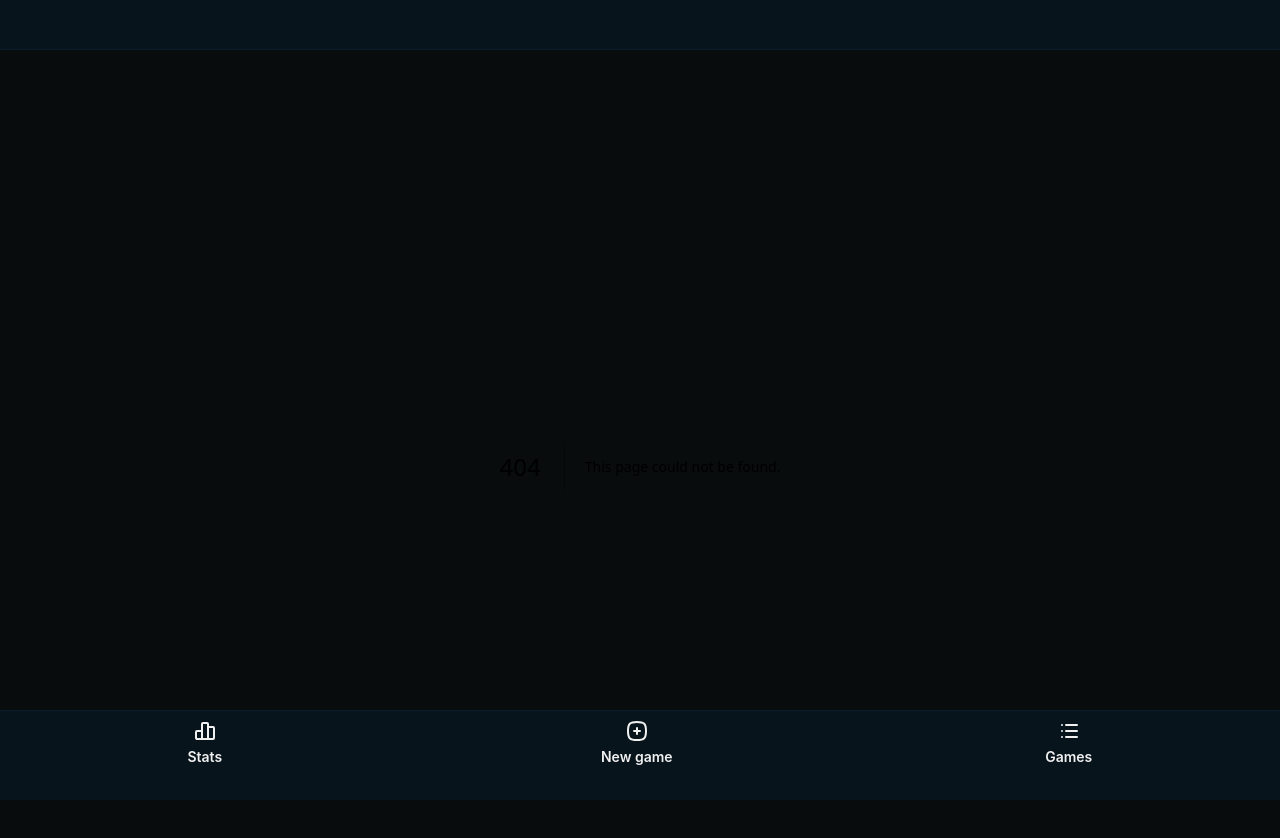
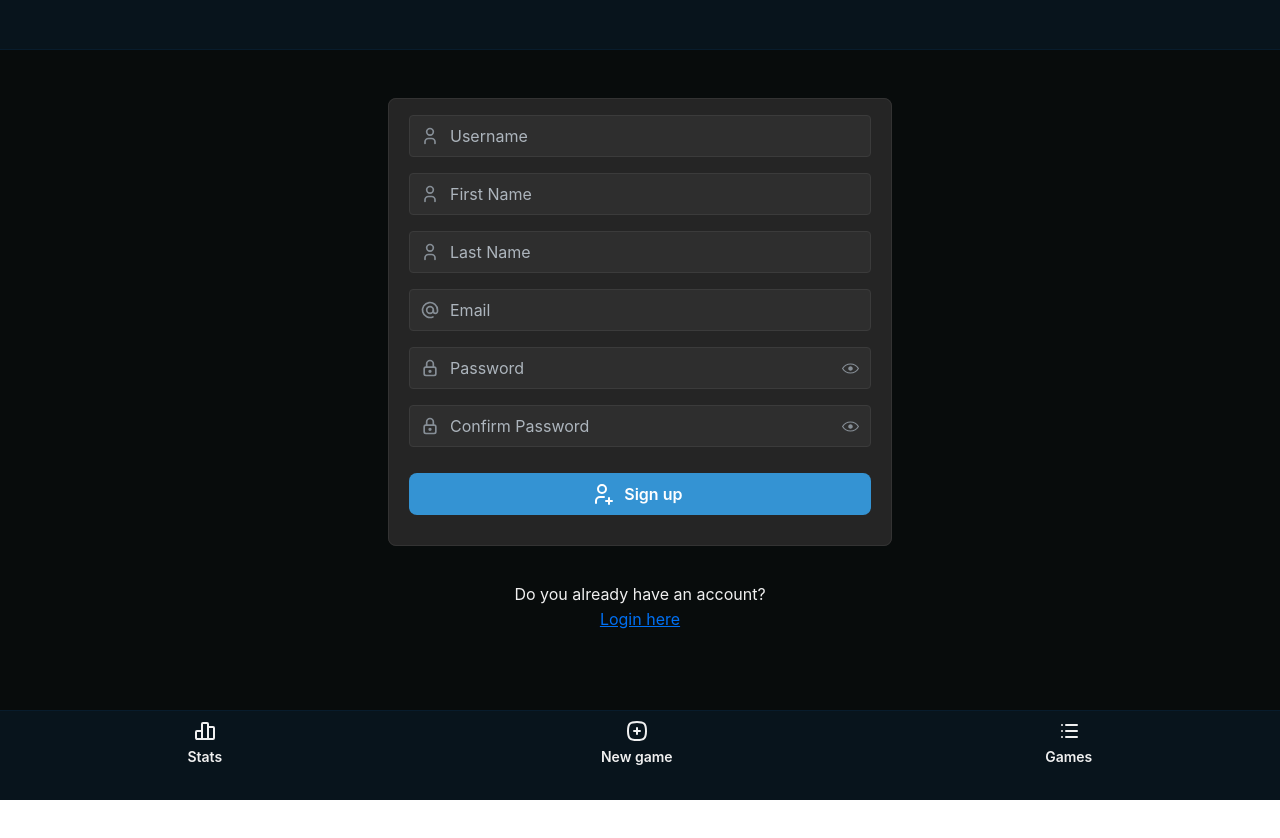
Before and after one commit to Larppuli/Scoreboard-2.0, a Next.js app: page /signup in a window 1280 px wide. Before the commit this address had no page. Shown: the top 838 px of the page. After the commit the page ends 800 px from the top, so only its background shows below. Built offline with nearby package versions, Linux system fonts and the light colour scheme.

Commit message:
implemented signup page

```diff
--- /dev/null
+++ b/app/signup/page.tsx
@@ -0,0 +1,198 @@
+'use client';
+
+import { useRef, useState } from 'react';
+import { Button, Container, Fieldset, PasswordInput, Stack, Text, TextInput } from '@mantine/core';
+import Link from 'next/link';
+import { IconAt, IconLock, IconUser, IconUserPlus } from '@tabler/icons-react';
+
+export default function Page() {
+  const [isFormValid, setIsFormValid] = useState(false);
+  const [fieldErrors, setFieldErrors] = useState<{ [key: string]: string }>({});
+  const [loading, setLoading] = useState(false);
+  const [submitError, setSubmitError] = useState<string | null>(null);
+  const formRef = useRef<HTMLFormElement>(null);
+
+  const handleFormChange = () => {
+    setIsFormValid(formRef.current?.checkValidity() ?? false);
+  };
+
+  const handleSubmit = async (e: React.FormEvent) => {
+    e.preventDefault();
+    if (!formRef.current) return;
+
+    setLoading(true);
+    setSubmitError(null);
+
+    const formData = new FormData(formRef.current);
+    const data = {
+      userName: formData.get('userName') as string,
+      firstName: formData.get('firstName') as string,
+      lastName: formData.get('lastName') as string,
+      email: formData.get('email') as string,
+      password: formData.get('password') as string,
+      confirmPassword: formData.get('confirmPassword') as string,
+    };
+
+    if (data.password !== data.confirmPassword) {
+      setFieldErrors({ confirmPassword: 'Passwords do not match' });
+      setLoading(false);
+      return;
+    }
+
+    try {
+      const response = await fetch('/api/signup', {
+        method: 'POST',
+        headers: { 'Content-Type': 'application/json' },
+        body: JSON.stringify(data),
+      });
+
+      if (!response.ok) {
+        const errorData = await response.json();
+        setFieldErrors(errorData.errors || {});
+        setSubmitError(errorData.message || 'Signup failed');
+        return;
+      }
+
+      console.log('User created successfully');
+    } catch (error) {
+      setSubmitError('An error occurred. Please try again.');
+    } finally {
+      setLoading(false);
+    }
+  };
+
+  return (
+    <Container size="xs" px="md" py="xl">
+      <Stack align="stretch">
+        <Stack>
+          <Fieldset variant="default" radius="md" pt="md" bg="#252525" bd="1px solid #333" disabled={loading}>
+            <form onChange={handleFormChange} onSubmit={handleSubmit} ref={formRef}>
+              <Stack gap="md">
+              <TextInput
+                  size="md"
+                  name="userName"
+                  placeholder='Username'
+                  required
+                  leftSection={<IconUser size={20} />}
+                  leftSectionPointerEvents="none"
+                  styles={(theme) => ({
+                    input: {
+                      backgroundColor: theme.colors.dark[6],
+                      color: theme.colors.gray[0],
+                      borderColor: theme.colors.dark[5],
+                    },
+                  })}
+                />
+                <TextInput
+                  size="md"
+                  name="firstName"
+                  placeholder='First Name'
+                  required
+                  leftSection={<IconUser size={20} />}
+                  leftSectionPointerEvents="none"
+                  styles={(theme) => ({
+                    input: {
+                      backgroundColor: theme.colors.dark[6],
+                      color: theme.colors.gray[0],
+                      borderColor: theme.colors.dark[5],
+                    },
+                  })}
+                />
+                <TextInput
+                  size="md"
+                  name="lastName"
+                  placeholder='Last Name'
+                  required
+                  leftSection={<IconUser size={20} />}
+                  leftSectionPointerEvents="none"
+                  styles={(theme) => ({
+                    input: {
+                      backgroundColor: theme.colors.dark[6],
+                      color: theme.colors.gray[0],
+                      borderColor: theme.colors.dark[5],
+                    },
+                  })}
+                />
+                <TextInput
+                  size="md"
+                  name="email"
+                  placeholder='Email'
+                  required
+                  leftSection={<IconAt size={20} />}
+                  leftSectionPointerEvents="none"
+                  styles={(theme) => ({
+                    input: {
+                      backgroundColor: theme.colors.dark[6],
+                      color: theme.colors.gray[0],
+                      borderColor: theme.colors.dark[5],
+                    },
+                  })}
+                />
+                <PasswordInput
+                  size="md"
+                  name="password"
+                  placeholder='Password'
+                  required
+                  error={fieldErrors.password}
+                  leftSection={<IconLock size={20} />}
+                  leftSectionPointerEvents="none"
+                  styles={(theme) => ({
+                    input: {
+                      backgroundColor: theme.colors.dark[6],
+                      color: theme.colors.gray[0],
+                      borderColor: theme.colors.dark[5],
+                    },
+                  })}
+                />
+                <PasswordInput
+                  size="md"
+                  name="confirmPassword"
+                  placeholder='Confirm Password'
+                  required
+                  error={fieldErrors.confirmPassword}
+                  leftSection={<IconLock size={20} />}
+                  leftSectionPointerEvents="none"
+                  styles={(theme) => ({
+                    input: {
+                      backgroundColor: theme.colors.dark[6],
+                      color: theme.colors.gray[0],
+                      borderColor: theme.colors.dark[5],
+                    },
+                  })}
+                />
+                <Button
+                  leftSection={<IconUserPlus />}
+                  my="xs"
+                  radius="md"
+                  type="submit"
+                  size="md"
+                  loading={loading}
+                  loaderProps={{ type: 'dots' }}
+                  style={{
+                    backgroundColor: '#3493d3',
+                    color: 'undefined',
+                  }}
+                >
+                  Sign up
+                </Button>
+              </Stack>
+            </form>
+          </Fieldset>
+          {submitError && (
+            <Text c="red" size="sm" ta="center">
+              {submitError}
+            </Text>
+          )}
+          <Stack align="center" lh="xs" ta="center" mt="lg">
+            <Text size="md" c="#f0f0f0">
+              Do you already have an account? <br />
+              <Link href="/login">
+                <span style={{ color: '#0070f3', textDecoration: 'underline' }}>Login here</span>
+              </Link>
+            </Text>
+          </Stack>
+        </Stack>
+      </Stack>
+    </Container>
+  );
+}
```
